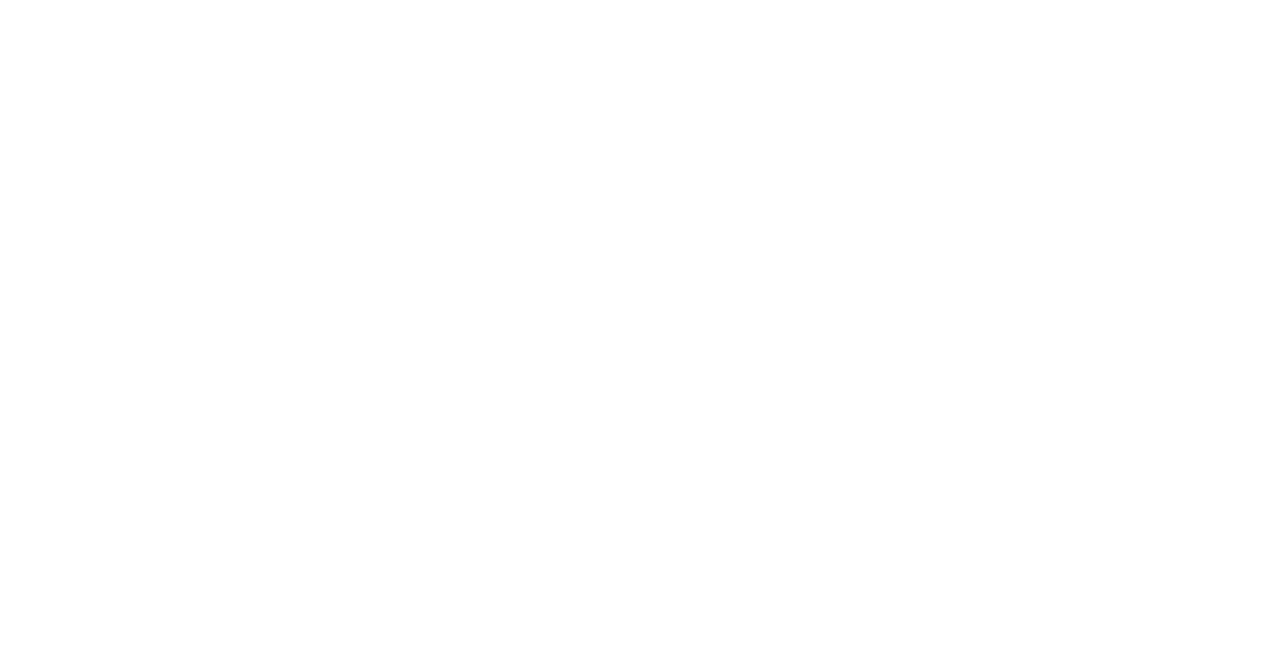
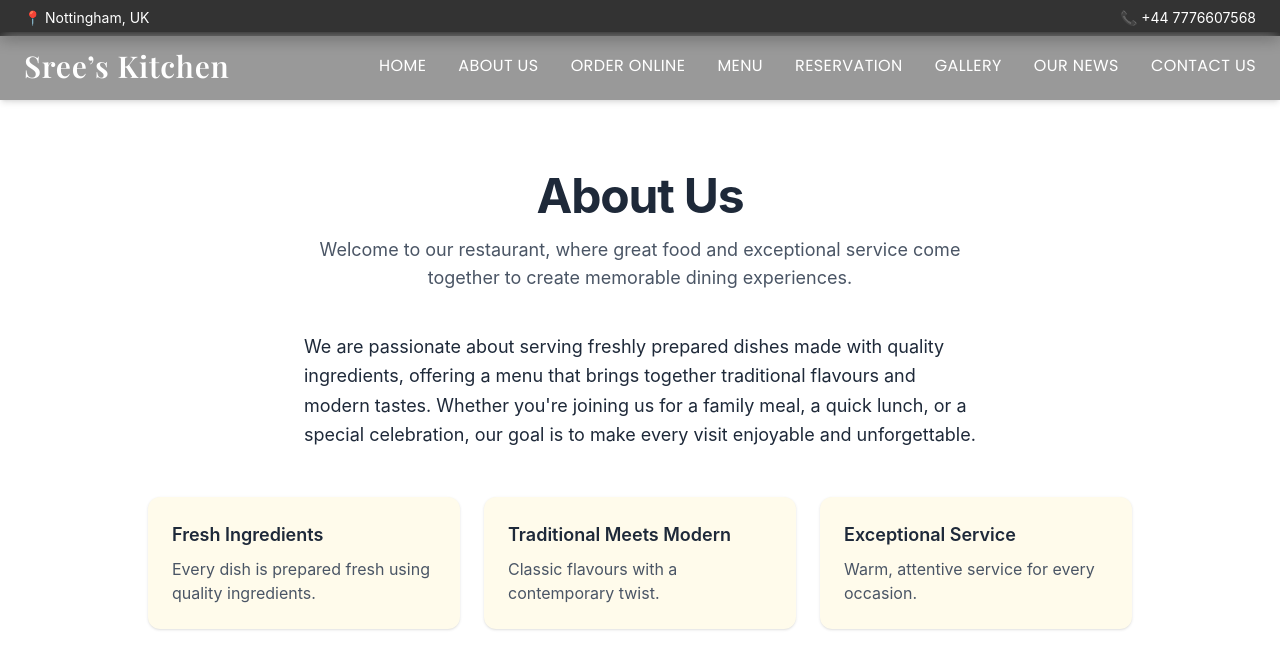
Before and after one commit to SreelakshmiSonu/My-Restaurant, a React (Vite) app: page /about in a window 1280 px wide. Before the commit this address had no page. Shown: the top 668 px of the page. Built offline with nearby package versions, Linux system fonts and the light colour scheme.

Commit message:
added about us

```diff
--- a/src/App.tsx
+++ b/src/App.tsx
@@ -1,15 +1,15 @@
 import { Routes, Route } from "react-router-dom";
+import Home from "./components/Home";
 import Menu from "./components/Menu";
-import Home from "./components/Home";
+import AboutUs from "./components/AboutUs";
 
 function App() {
   return (
-    <>
     <Routes>
       <Route path="/" element={<Home />} />
       <Route path="/menu" element={<Menu />} />
+      <Route path="/about" element={<AboutUs />} />
     </Routes>
-    </>
   );
 }
 
--- /dev/null
+++ b/src/components/AboutUs.tsx
@@ -0,0 +1,63 @@
+import Header from "./Header";
+import TopHeader from "./TopHeader";
+
+export default function AboutUs() {
+    const values = [
+      {
+        title: "Fresh Ingredients",
+        text: "Every dish is prepared fresh using quality ingredients.",
+      },
+      {
+        title: "Traditional Meets Modern",
+        text: "Classic flavours with a contemporary twist.",
+      },
+      {
+        title: "Exceptional Service",
+        text: "Warm, attentive service for every occasion.",
+      },
+    ];
+
+    return (
+        <>
+        <TopHeader />
+        <Header />
+
+      <main className="mt-22 mx-auto max-w-5xl px-5 py-12 text-gray-800">
+        <section className="mb-10 text-center">
+          <h1 className="mb-4 text-4xl font-bold tracking-tight md:text-5xl">
+            About Us
+          </h1>
+          <p className="mx-auto max-w-2xl text-lg text-gray-600">
+            Welcome to our restaurant, where great food and exceptional service
+            come together to create memorable dining experiences.
+          </p>
+        </section>
+
+        <section className="mx-auto mb-12 max-w-2xl text-base leading-relaxed md:text-lg">
+          <p>
+            We are passionate about serving freshly prepared dishes made with
+            quality ingredients, offering a menu that brings together traditional
+            flavours and modern tastes. Whether you're joining us for a family
+            meal, a quick lunch, or a special celebration, our goal is to make
+            every visit enjoyable and unforgettable.
+          </p>
+        </section>
+
+        <section
+          aria-label="What we stand for"
+          className="grid gap-6 sm:grid-cols-2 lg:grid-cols-3"
+        >
+          {values.map(({ title, text }) => (
+            <article
+              key={title}
+              className="rounded-xl bg-amber-50 p-6 shadow-sm transition hover:shadow-md"
+            >
+              <h2 className="mb-2 text-lg font-semibold">{title}</h2>
+              <p className="text-gray-600">{text}</p>
+            </article>
+          ))}
+        </section>
+      </main>
+      </>
+    );
+  }
--- a/src/main.tsx
+++ b/src/main.tsx
@@ -1,10 +1,10 @@
 import React from "react";
 import ReactDOM from "react-dom/client";
+import { BrowserRouter } from "react-router-dom";
+import { MockedProvider } from "@apollo/client/testing/react";
+import { mocks } from "./graphql/mock";
 import App from "./App.tsx";
 import "./index.css";
-import { MockedProvider } from "@apollo/client/testing/react";
-import { mocks } from "./graphql/mock";
-import { BrowserRouter } from "react-router-dom";
 
 ReactDOM.createRoot(document.getElementById("root")!).render(
   <React.StrictMode>
```
